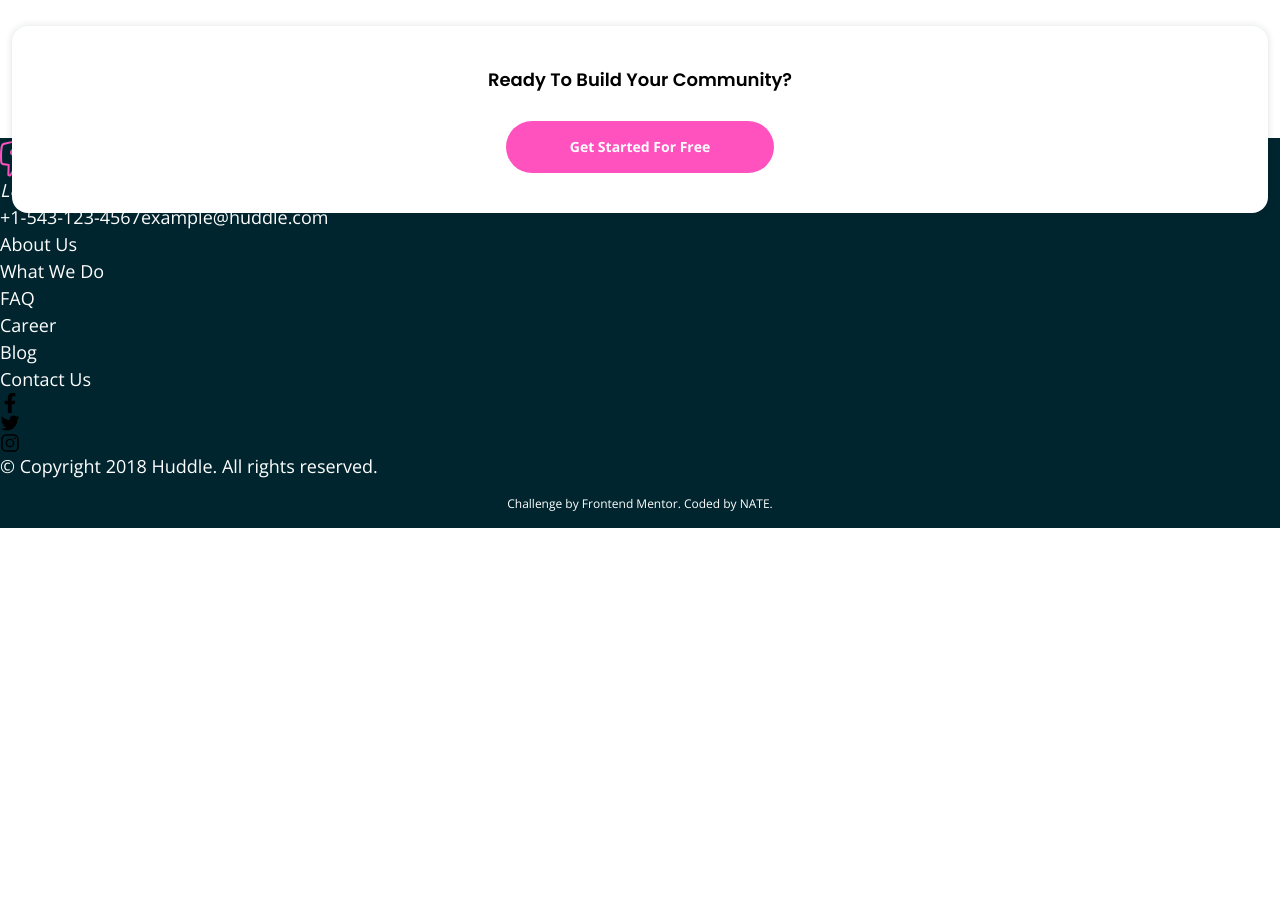
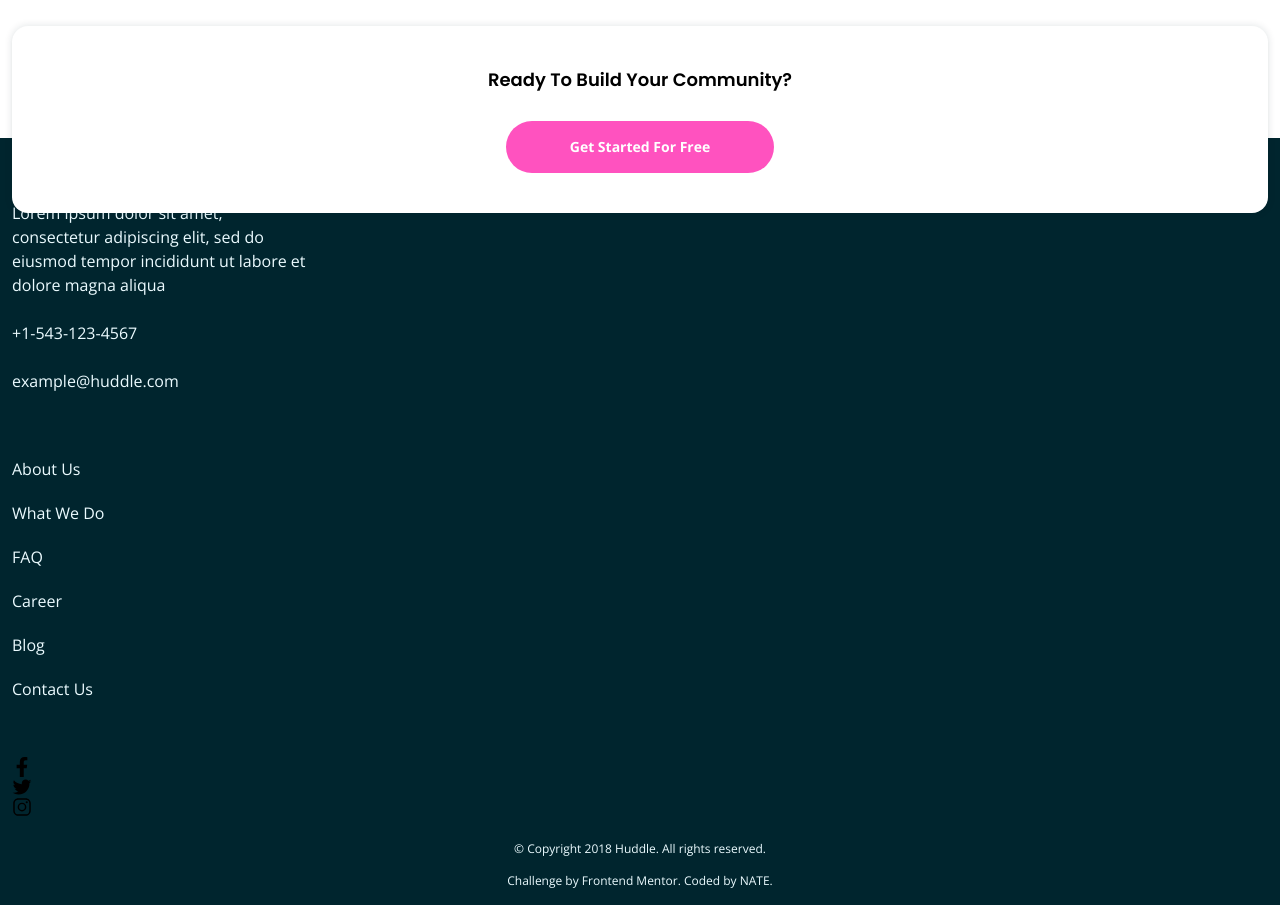
Before and after one commit to ntjnh/fem-huddle-landing-page, a React (Vite) app: page / in a window 1280 px wide. Shown: the part 2500-3405 px from the top of the page. Before the commit the page ends 3028 px from the top, so only its background shows below. Built offline with nearby package versions, Linux system fonts and the light colour scheme.

Commit message:
Start adding style to footer on mob

```diff
--- a/src/components/Footer.jsx
+++ b/src/components/Footer.jsx
@@ -5,27 +5,27 @@ import twitter from '../assets/images/twitter.svg'
 
 export default function Footer() {
     return (
-        <footer className="bg-cyan-975 text-white">
+        <footer className="bg-cyan-975 pt-32 px-3 md:pt-0 text-base text-cyan-25">
             <div className="container mx-auto">
-                <img src={logo} alt="Huddle" />
+                <img className="mb-6" src={logo} alt="Huddle" />
 
-                <address>
+                <address className="mb-6 not-italic max-w-[295px]">
                     Lorem ipsum dolor sit amet, consectetur adipiscing elit, sed do eiusmod tempor incididunt ut labore et dolore magna aliqua
                 </address>
 
-                <a href="tel:+15431234567">+1-543-123-4567</a>
-                <a href="mailto:example@huddle.com">example@huddle.com</a>
+                <a className="block mb-6" href="tel:+15431234567">+1-543-123-4567</a>
+                <a className="block mb-16" href="mailto:example@huddle.com">example@huddle.com</a>
 
-                <ul>
-                    <li><a href="#">About Us</a></li>
-                    <li><a href="#">What We Do</a></li>
-                    <li><a href="#">FAQ</a></li>
-                    <li><a href="#">Career</a></li>
-                    <li><a href="#">Blog</a></li>
-                    <li><a href="#">Contact Us</a></li>
+                <ul className="mb-14">
+                    <li><a className="inline-block pb-5" href="#">About Us</a></li>
+                    <li><a className="inline-block pb-5" href="#">What We Do</a></li>
+                    <li><a className="inline-block pb-5" href="#">FAQ</a></li>
+                    <li><a className="inline-block pb-5" href="#">Career</a></li>
+                    <li><a className="inline-block pb-5" href="#">Blog</a></li>
+                    <li><a className="inline-block" href="#">Contact Us</a></li>
                 </ul>
 
-                <ul>
+                <ul className="mb-6">
                     <li>
                         <a href="https://facebook.com" target="_blank" rel="noreferrer nofollow">
                             <img className="h-5 w-5" src={facebook} alt="Facebook" />
@@ -43,7 +43,7 @@ export default function Footer() {
                     </li>
                 </ul>
 
-                <p>&copy; Copyright 2018 Huddle. All rights reserved.</p>
+                <p className="text-center text-xs">&copy; Copyright 2018 Huddle. All rights reserved.</p>
             </div>
 
             <div className="p-4 text-center text-xs">
```
